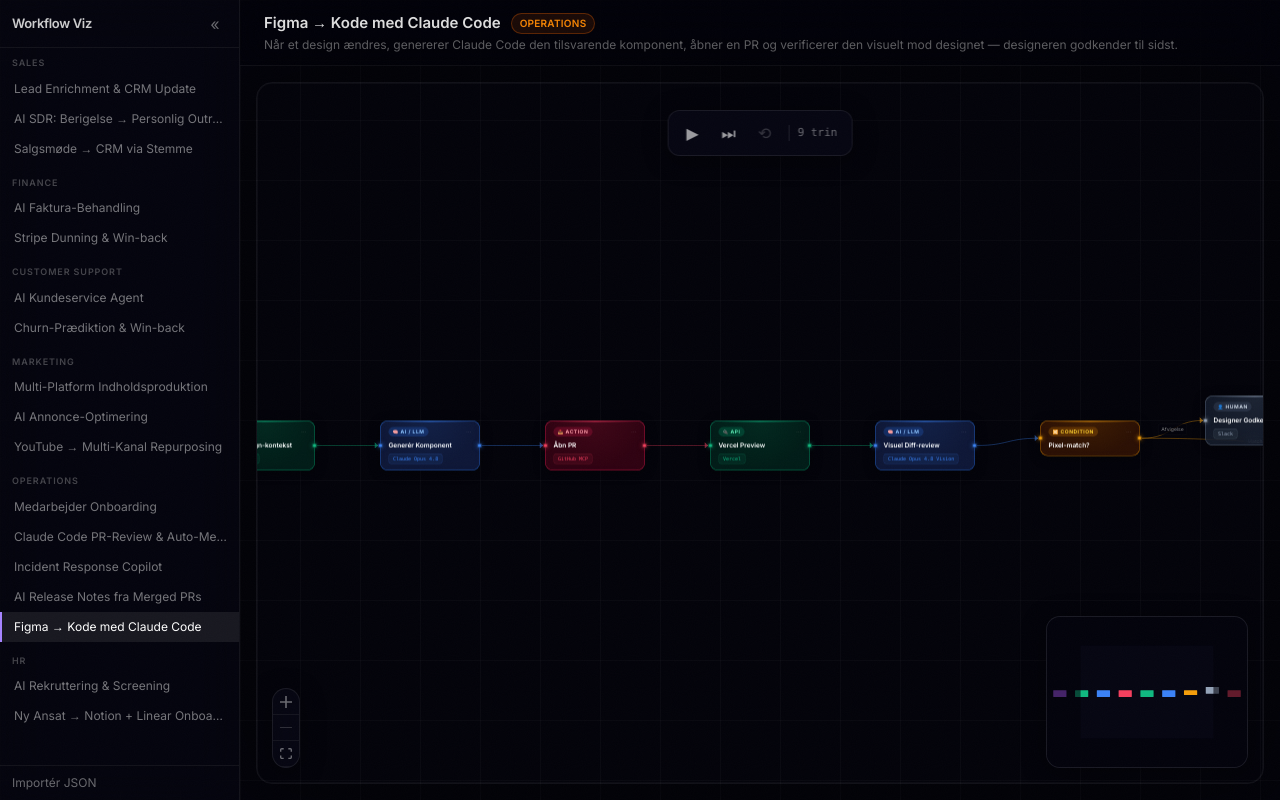
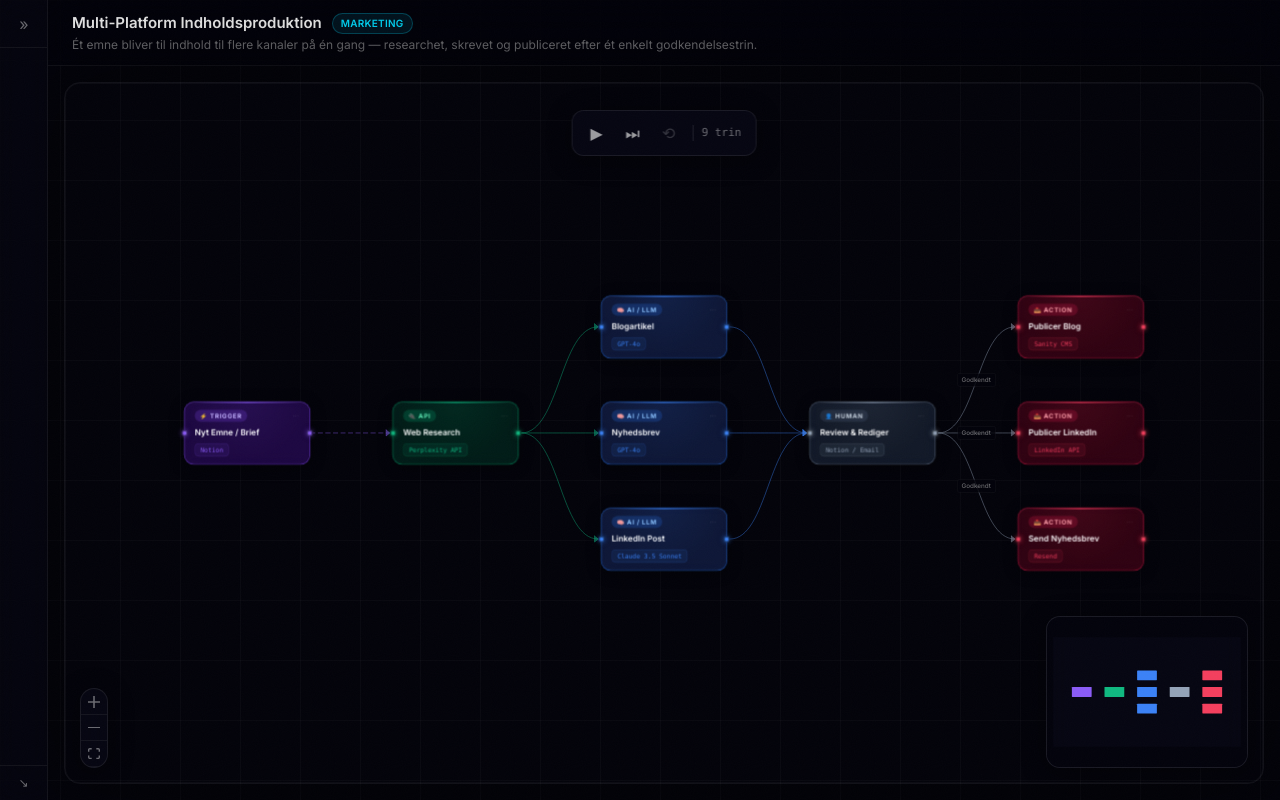
Before and after one commit to Landsvig1/workflow-viz, a Next.js app: page / in a window 1280 px wide. Built offline with nearby package versions, Linux system fonts and the light colour scheme.

Commit message:
refactor: collapse rail by default and feature content-generation

```diff
--- a/src/components/Rail.tsx
+++ b/src/components/Rail.tsx
@@ -42,14 +42,16 @@
   featuredId: string;
 }) {
   const pathname = usePathname();
-  const [collapsed, setCollapsed] = useState(false);
+  // Collapsed by default; a stored preference (either direction) overrides.
+  const [collapsed, setCollapsed] = useState(true);
 
   useEffect(() => {
     // Deferred read of persisted UI state: localStorage isn't available during
     // SSR, so this must run after mount to avoid a hydration mismatch.
     try {
+      const stored = localStorage.getItem(STORAGE_KEY);
       // eslint-disable-next-line react-hooks/set-state-in-effect
-      if (localStorage.getItem(STORAGE_KEY) === "1") setCollapsed(true);
+      if (stored !== null) setCollapsed(stored === "1");
     } catch {
       /* ignore */
     }
--- a/src/data/index.ts
+++ b/src/data/index.ts
@@ -53,7 +53,7 @@
 export const workflows: Workflow[] = authored;
 
 /** The workflow shown on the landing page. Change this one line to re-feature. */
-export const FEATURED_WORKFLOW_ID = "figma-to-code";
+export const FEATURED_WORKFLOW_ID = "content-generation";
 
 export function getWorkflow(id: string): Workflow | undefined {
   return workflows.find((w) => w.id === id);
```
Also changed, not shown: 1 other file (tests, documents, lock files or other folders).
